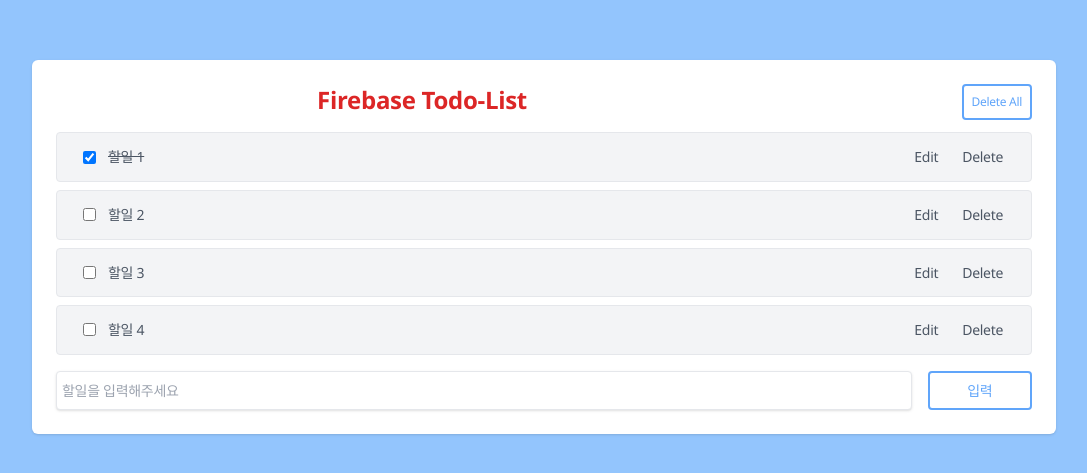
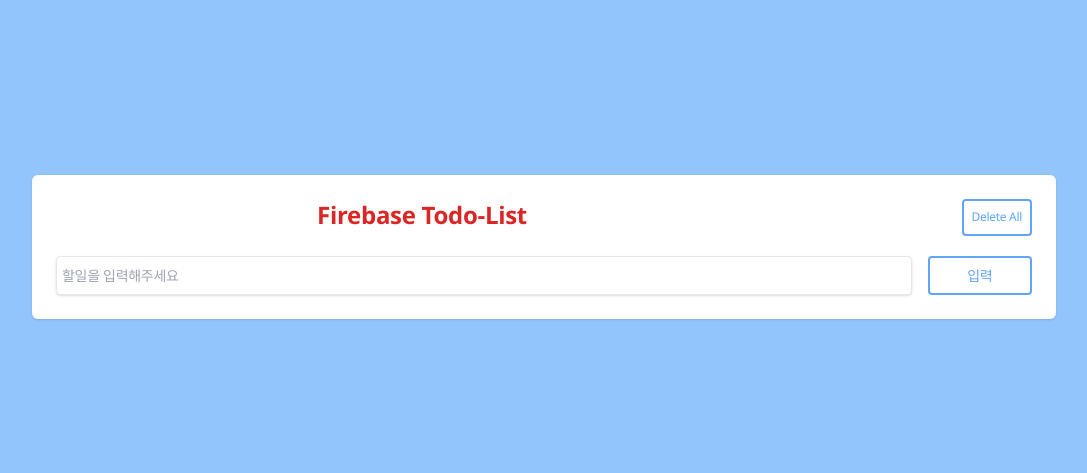
Before and after one commit to vitaZ-dev/fb-todo, a React (Create React App) app: page / in a window 1280 px wide. Shown: the part 153-626 px from the top of the page, without its empty margins (96-1183 px from the left). Built offline with nearby package versions, Linux system fonts and the light colour scheme.

Commit message:
feat: localStorage 연동

```diff
--- a/src/App.js
+++ b/src/App.js
@@ -5,16 +5,25 @@
 
 function App() {
   console.log("App 렌더링");
-  // dummy data (일반변수를 state 변수로)
-  const [todoData, setTodoData] = useState([
-    { id: 1, title: "할일 1", completed: true },
-    { id: 2, title: "할일 2", completed: false },
-    { id: 3, title: "할일 3", completed: false },
-    { id: 4, title: "할일 4", completed: false },
-  ]);
+  // // dummy data (일반변수를 state 변수로)
+  // const [todoData, setTodoData] = useState([
+  //   // { id: 1, title: "할일 1", completed: true },
+  //   // { id: 2, title: "할일 2", completed: false },
+  //   // { id: 3, title: "할일 3", completed: false },
+  //   // { id: 4, title: "할일 4", completed: false },
+  // ]);
 
+  // 로컬 데이터 state 변수
+  const initTodoData = localStorage.getItem("fbTodoData")
+    ? JSON.parse(localStorage.getItem("fbTodoData"))
+    : [];
+  const [todoData, setTodoData] = useState(initTodoData);
+
+  // 전체삭제
   const handleRemoveClick = () => {
     setTodoData([]);
+    // localStorage 초기화
+    localStorage.setItem("fbTodoData", JSON.stringify([]));
   };
 
   return (
--- a/src/components/Form.js
+++ b/src/components/Form.js
@@ -20,7 +20,10 @@
     const newTodo = { id: Date.now(), title: value, completed: false };
     // state 저장한다. 화면 리랜더링 된다
     // todoData 에 추가.
-    setTodoData([...todoData, newTodo]);
+    let updatedTodoData = [...todoData, newTodo];
+    setTodoData(updatedTodoData);
+    // localStorage 저장
+    localStorage.setItem("fbTodoData", JSON.stringify(updatedTodoData));
     // 입력창 초기화
     setValue("");
   };
--- a/src/components/List.js
+++ b/src/components/List.js
@@ -2,7 +2,7 @@
 import ListItem from "./ListItem";
 
 const List = ({ todoData, setTodoData }) => {
-  console.log("List 렌더링");
+  // console.log("List 렌더링");
 
   return (
     <div>
--- a/src/components/ListItem.js
+++ b/src/components/ListItem.js
@@ -21,6 +21,8 @@
     // 3. 배열의 고차함수 중 filter 를 사용
     const newTodoData = todoData.filter(item => item.id !== _id);
     setTodoData(newTodoData);
+    // localStorage 저장
+    localStorage.setItem("fbTodoData", JSON.stringify(newTodoData));
   };
   const handleEditClick = () => {
     setIsEdit(true);
@@ -30,7 +32,7 @@
   };
   const handleCancelClick = () => {
     setIsEdit(false);
-    setEditTItle();
+    setEditTItle("");
   };
   const handleSaveClick = _id => {
     let newTodoData = todoData.map(item => {
@@ -41,6 +43,8 @@
     });
 
     setTodoData(newTodoData);
+    // localStorage 저장
+    localStorage.setItem("fbTodoData", JSON.stringify(newTodoData));
     setIsEdit(false);
   };
   const handleCompleteChange = _id => {
@@ -55,6 +59,8 @@
       return item;
     });
     setTodoData(newTodoData);
+    // localStorage 저장
+    localStorage.setItem("fbTodoData", JSON.stringify(newTodoData));
   };
 
   if (isEdit) {
```
